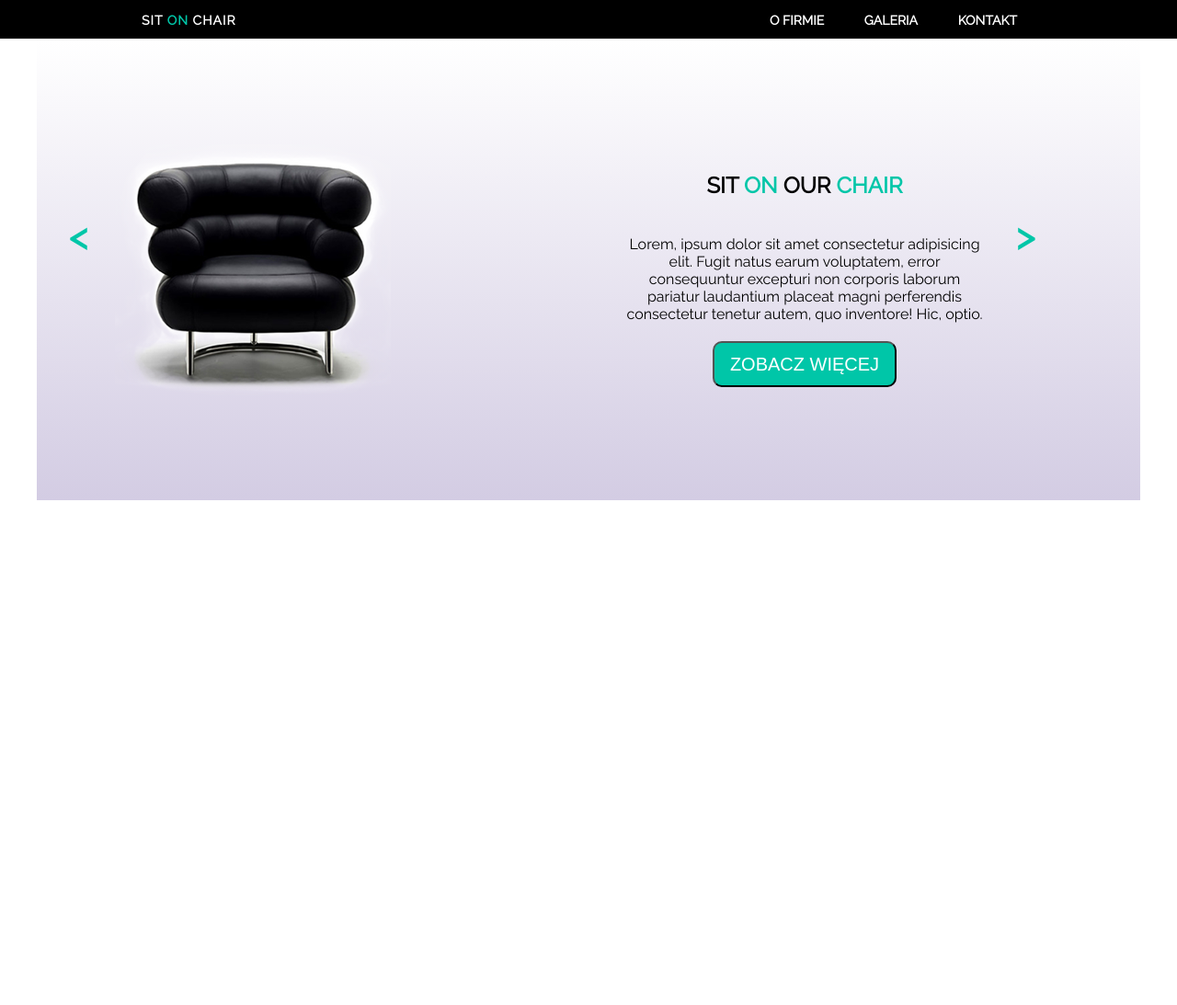
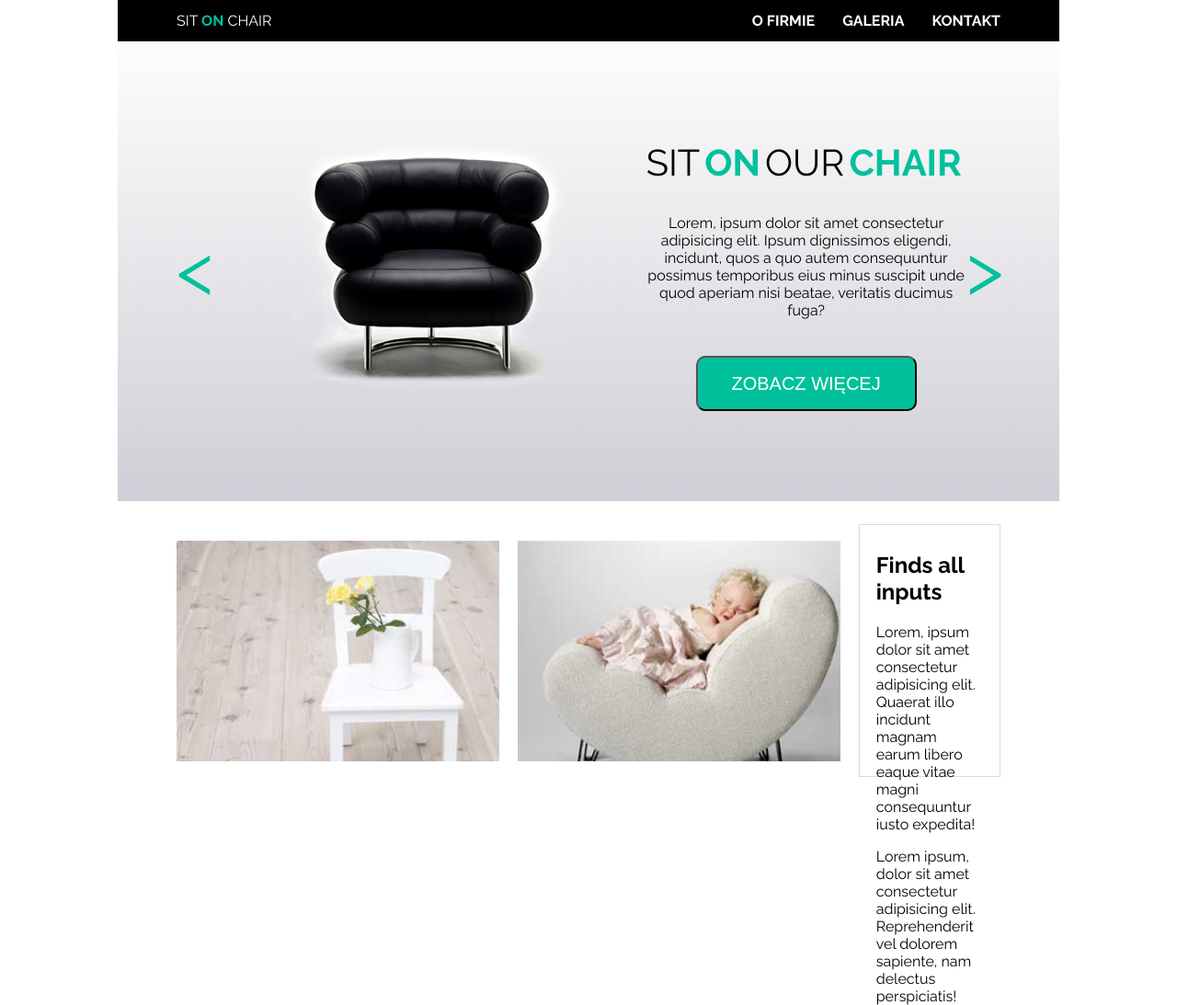
Before and after one commit to Kubson91/SitOnChair_projekt_warsztatowy, a plain HTML site: page index.html in a window 1280 px wide. Shown: the whole page at 92% size. Before the commit the page ends 800 px from the top, so only its background shows below. Drawn offline with Linux system fonts and the light colour scheme.

Commit message:
little update to header section1 section2

```diff
--- a/css/styles.css
+++ b/css/styles.css
@@ -1,141 +1,190 @@
-* {
+body {
     margin: 0;
     padding: 0;
+    border: 0;
+    display: block;
     box-sizing: border-box;
-    list-style: none;
-    list-style-type: none;
-    text-decoration: none;
-}
-
-body {
     font-family: 'Raleway', sans-serif;
 }
 
-.center {
-    max-width: 1000px;
-    margin: 0 auto;
-}
-
-header {
-    background-color: #000000;
-    height: 42px;
-    width: auto;
+.container {
+    max-width: 70%;
+    margin: 0 10%;
+    padding-left: 5%;
+    padding-right: 5%;
 }
 
 .header {
-    color:#ffffff;
+    height: 45px;
+    background-color: #000;
+    display: flex;
+    align-items: center;
+    flex-direction: row;
 }
 
-.header h1 {
-    font-size: 14px;
+.header-h1 {
+    flex: 1;
+    color: #fff;
     text-transform: uppercase;
-    letter-spacing: 1px;
-    float: left;
-    padding: auto;
-    margin: 14px;;
+    font-size: 16px;
+    font-weight: 400;
 }
 
-.navigation {
-    font-size: 14px;
-    float: right;
-    margin: 14px;;
+.green-letter {
+    color: #00C19B;
+    font-weight: 700;
 }
 
+.navigation ul li a {
+    text-decoration: none;
+    list-style: none;
+    list-style-type: none;
+    font-size: 16px;
+    flex: 1;
+    text-transform: uppercase;
+}
 
-.navigation li {
-    display: inline-block;
-    padding: 0 20px;
+.navigation ul {
+    display: flex;
+    justify-content: center;
+    padding: 0;
+    list-style-type: none;
 }
 
 .navigation a {
-    color: #ffffff;
+    padding-left: 30px;
+    color: #fff;
     font-weight: 700;
-    text-transform: uppercase;
 }
 
-.navigation li:hover {
-    background-color: #00C6A8;
-}
-
-span {
-    color: #00C6A8;
-    font-weight: 700;
-    margin: 14px 0;
+.navigation a:hover {
+    color: #00C19B;
 }
 
 .section-1 {
     height: 500px;
-    width: 1200px;
-    margin: 0 auto;
-    background-image: linear-gradient(to bottom, #ffffff, #D3CCE3);
-    position: relative;
+    background-image: linear-gradient(to bottom, #FDFDFD, #CFCED6);
     display: flex;
     flex-direction: row;
+    justify-content: space-between;
+    align-items: center;
 }
 
 .section-1-image {
+    flex: 1;
+    order: 2;
+    width: 70%;
+    height: 70%;
+}
+
+.section-1-image img {
+    height: auto;
+    width: auto;
+}
+
+.section-1-article {
+    flex: 1;
+    order: 3;
+    align-items: center;
+    justify-content: center;
+    width: 70%;
+    height: 70%;
+}
+
+
+.section-1-article h2 {
+    text-transform: uppercase;
+    font-weight: 400;
+    font-size: 40px;
     display: flex;
+    flex: 1;
+    align-items: center;
+    justify-content: center;
+}
+
+.section-1-article span {
+    padding: 0 5px;
+}
+
+.section-1-article p {
+    text-align: center;
+    display: flex;
+    flex: 1;
+    align-items: center;
+    align-content: center;
+    justify-content: center;
+}
+
+
+
+.section-1-button {
+    color: #fff;
+    background-color: #00C19B;
+    height: 60px;
+    width: 240px;
+    font-size: 20px;
+    font-weight: 400;
+    border-radius: 10px;
+    display: flex;
+    flex: 1;
+    align-items: center;
+    justify-content: center;
+    margin: 40px auto 0;
+}
+
+.section-1-button:hover {
+    background-color: #00a088;
+    font-size: 22px;
+}
+
+
+.arrow {
+    height: 100px;
+    width: 100px;
+    font-size: 80px;
+    color: #00C19B;
+}
+
+.arrow-left {
+    order: 1;
+}
+
+.arrow-right {
+    order: 4;
+    display: flex;
+    justify-content: flex-end;
+}
+
+.arrow-left:hover {
+    color: #00a088;
+    cursor: pointer;
+}
+
+.arrow-right:hover {
+    color: #00a088;
+    cursor: pointer;
+}
+
+
+.section-2 {
+    height: 300px;
+    background-color: #fff;
+    margin-top: 1%;
+    display: flex;
+    flex-direction: row;
+    justify-content: space-between;
     align-items: center;
 }
 
-
-.section-1-text {
-    display: flex;
-    align-items: center;
-    justify-content: center;
-    flex-direction: column;
+.section-2 img {
+    height: 80%;
+    width: 40%;
+    padding-right: 20px;
 }
 
-.section-1-text h1 {
-    text-align: center;
-    text-transform: uppercase;
-    padding: 20px;
+.section-2-article {
+    height: 85%;
+    width: 40%;
+    border: solid 1px #DADADA;
+    padding: 1% 2%;
 }
-
-.section-1-text p {
-    max-width: 60%;
-    text-align: center;
-    padding: 20px;
-}
-
-.button-show-more {
-    height: 50px;
-    width: 200px;
-    font-size: 20px;
-    text-transform: uppercase;
-    background-color: #00C6A8;
-    color: #ffffff;
-    border-radius: 10px;
-}
-
-.button-show-more:hover {
-    background-color: #00b29a;
-    cursor: pointer;
-}
-
-.arrow {
-    height: 50px;
-    width: 50px;
-    font-size: 40px;
-}
-
-.arrow:hover {
-    color: #00b29a;
-    cursor: pointer;
-}
-
-.arrow-left {
-    float: left;
-    position: absolute;
-    top: 40%;
-    left: 5%;
-    transform: translate(-50%, -50%);
-}
-
-.arrow-right {
-    float: right;
-    position: absolute;
-    top: 40%;
-    right: 5%;
-    transform: translate(-50%, -50%);
-}
--- a/index.html
+++ b/index.html
@@ -1,17 +1,20 @@
 <!DOCTYPE html>
-<html lang="en">
+<html lang="pl">
+
 <head>
     <meta charset="UTF-8">
     <meta name="viewport" content="width=device-width, initial-scale=1.0">
     <meta http-equiv="X-UA-Compatible" content="ie=edge">
-    <link href="https://fonts.googleapis.com/css?family=Raleway" rel="stylesheet">
+    <link href="https://fonts.googleapis.com/css?family=Raleway:300,400,500,700,800" rel="stylesheet">
+    <link rel="stylesheet" href="https://use.fontawesome.com/releases/v5.4.1/css/all.css" integrity="sha384-5sAR7xN1Nv6T6+dT2mhtzEpVJvfS3NScPQTrOxhwjIuvcA67KV2R5Jz6kr4abQsz" crossorigin="anonymous">
     <link rel="stylesheet" href="css/styles.css">
     <title>Sit On Chair</title>
 </head>
+
 <body>
     <header>
-        <div class="header center">
-            <h1>Sit <span>on</span> chair</h1>
+        <div class="header container">
+            <h1 class="header-h1">Sit <span class="green-letter">on</span> chair</h1>
             <nav class="navigation">
                 <ul>
                     <li><a href="#">O firmie</a></li>
@@ -21,29 +24,51 @@
             </nav>
         </div>
     </header>
-    <section class="section-1">
-        <div class="section-1-image">
-            <img class="black-chair" src="images/black_chair.png"/>
-        </div>
-        <div class="section-1-text">
-            <h1>Sit <span>on</span> our <span>chair</span></h1>
-            <p>Lorem, ipsum dolor sit amet consectetur adipisicing elit. Fugit natus earum voluptatem, error consequuntur excepturi non corporis laborum pariatur laudantium placeat magni perferendis consectetur tenetur autem, quo inventore! Hic, optio.</p>
-            <button class="button-show-more">zobacz więcej</button>
-        </div>
-        <span class="arrow arrow-left">&lt;</span>
-        <span class="arrow arrow-right">&gt;</span>
+    <section>
+        <div class="section-1 container">
+            <div class="section-1-image">
+                <img class="black-chair" src="images/black_chair.png" />
+            </div>
+            <div class="section-1-article">
+                <h2>Sit <span class="green-letter">on</span> our <span class="green-letter">chair</span></h2>
+                <p>Lorem, ipsum dolor sit amet consectetur adipisicing elit. Ipsum dignissimos eligendi, incidunt, quos a quo autem consequuntur possimus temporibus eius minus suscipit unde quod aperiam nisi beatae, veritatis ducimus fuga?</p>
+                    <button class="section-1-button">ZOBACZ WIĘCEJ</button>
+            </div>
+            <span class="arrow arrow-left">&#60;</span>
+            <span class="arrow arrow-right">&#62;</span>
     </section>
     <section>
-
+        <div class="section-2 container">
+            <img src="images/box1_img.jpg" />
+            <img src="images/box2_img.jpg" />
+            <div class="section-2-article">
+                <h2>Finds all inputs</h2>
+                <p>Lorem, ipsum dolor sit amet consectetur adipisicing elit. Quaerat illo incidunt magnam earum libero
+                    eaque vitae magni consequuntur iusto expedita!</p>
+                <p>Lorem ipsum, dolor sit amet consectetur adipisicing elit. Reprehenderit vel dolorem sapiente, nam
+                    delectus perspiciatis!</p>
+            </div>
+        </div>
     </section>
     <section>
+        <div class="container">
 
+
+        </div>
     </section>
     <section>
+        <div class="container">
 
+
+        </div>
     </section>
     <footer>
+        <div class="container">
+
+
+        </div>
 
     </footer>
 </body>
+
 </html>
```
